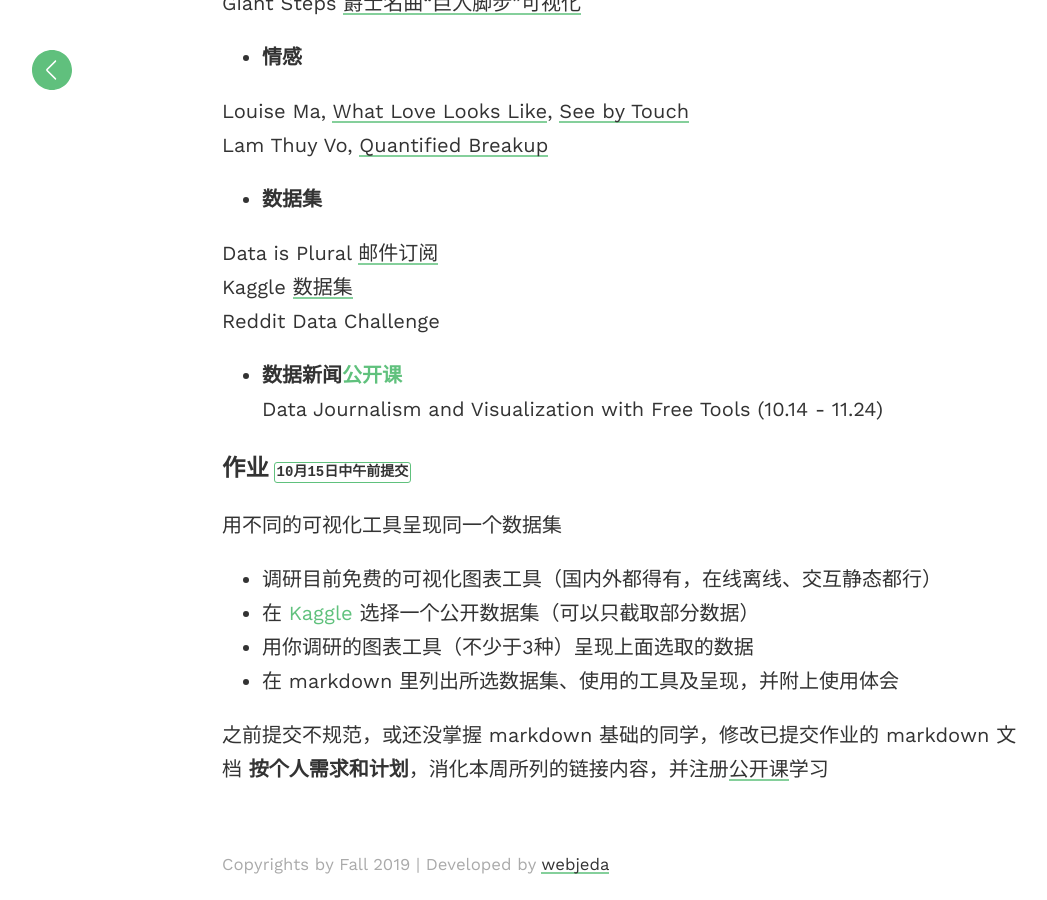
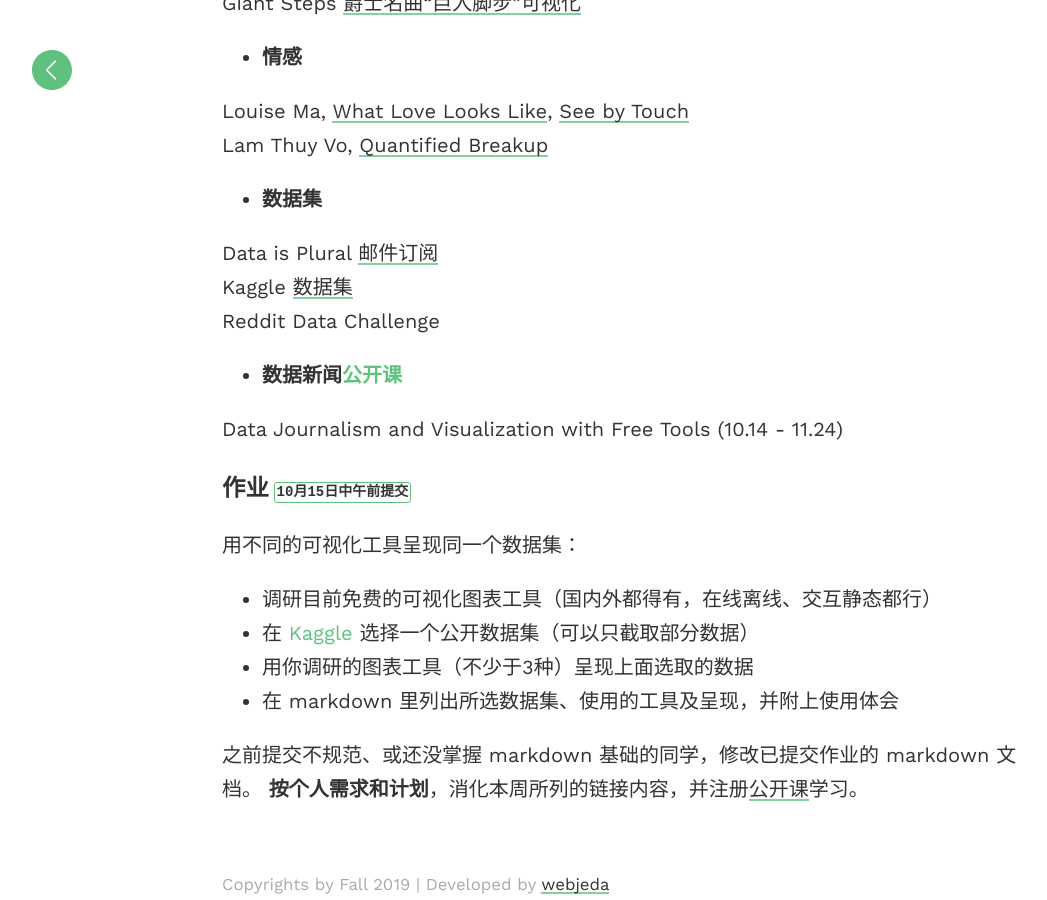
Before and after one commit to haoyuns/Fall-2019, a Jekyll site: the page built from _posts/2019-10-11-week3.md, in a window 1280 px wide and 900 px high, scrolled down 1466 px. Shown: the whole window, without its empty margins (18-1065 px from the left). Built offline with Jekyll 4.4.1, drawn with Linux system fonts in a browser that asks for light colours.

```diff
--- a/_posts/2019-10-11-week3.md
+++ b/_posts/2019-10-11-week3.md
@@ -55,17 +55,18 @@ Kaggle [数据集](https://www.kaggle.com/datasets)
 Reddit Data Challenge
 
 - **数据新闻[公开课](https://journalismcourses.org/DATA0819.html)**
+
 Data Journalism and Visualization with Free Tools (10.14 - 11.24)
 
 ### 作业 `10月15日中午前提交`
 
-用不同的可视化工具呈现同一个数据集
+用不同的可视化工具呈现同一个数据集：
 - 调研目前免费的可视化图表工具（国内外都得有，在线离线、交互静态都行）
 - 在 [Kaggle](https://www.kaggle.com/datasets) 选择一个公开数据集（可以只截取部分数据）
 - 用你调研的图表工具（不少于3种）呈现上面选取的数据
 - 在 markdown 里列出所选数据集、使用的工具及呈现，并附上使用体会
 
-之前提交不规范，或还没掌握 markdown 基础的同学，修改已提交作业的 markdown 文档
-**按个人需求和计划**，消化本周所列的链接内容，并注册[公开课](https://journalismcourses.org/DATA0819.html)学习
+之前提交不规范、或还没掌握 markdown 基础的同学，修改已提交作业的 markdown 文档。
+**按个人需求和计划**，消化本周所列的链接内容，并注册[公开课](https://journalismcourses.org/DATA0819.html)学习。
 
 [AZ]: https://movie.douban.com/subject/25785114/ "The Internet's Own Boy"
```
